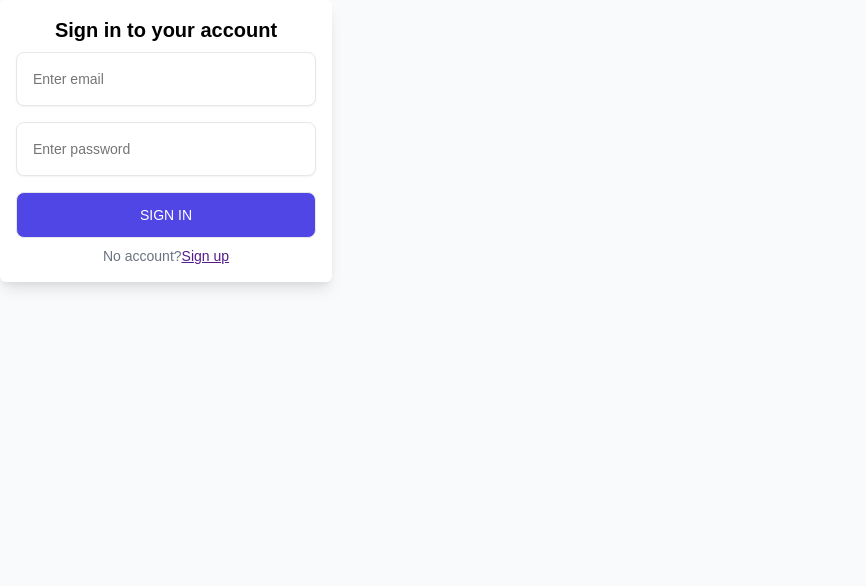
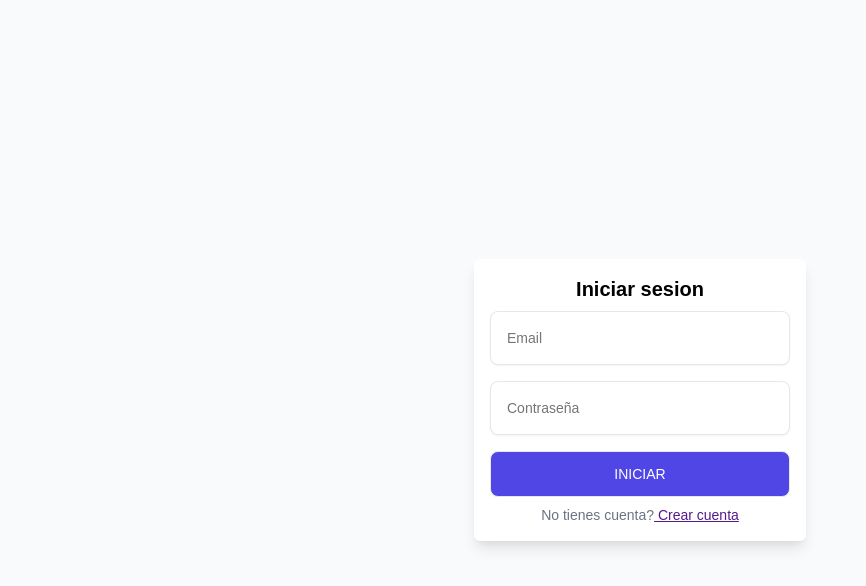
Before and after one commit to Black-Gho5t/at-91, a React (Vite) app in the folder src/renderer/: page /login in a window 1280 px wide. Shown: the top 586 px of the page, without its empty margins (0-866 px from the left). Built offline with nearby package versions, Linux system fonts and the light colour scheme.

Commit message:
casi nada, solo edicion de stylo de login

```diff
--- a/src/renderer/src/App.tsx
+++ b/src/renderer/src/App.tsx
@@ -1,7 +1,7 @@
 import { BrowserRouter as Router, Routes, Route } from "react-router-dom";
 import React from 'react'
 import Home from './pages/home'
-import LoginPage from "./components/loginPage";
+import LoginPage from "./components/login/loginPage";
 
 //a
 function App(): React.JSX.Element {
--- a/src/renderer/src/assets/loginPage.css
+++ b/src/renderer/src/assets/loginPage.css
@@ -63,3 +63,11 @@
 .signup-link a {
   text-decoration: underline;
 }
+
+.container-login{
+  position: absolute;
+  height: 100%;
+  width: 100%;
+  display: grid;
+  place-items: center;
+}
--- /dev/null
+++ b/src/renderer/src/components/login/loginPage.tsx
@@ -0,0 +1,28 @@
+import React from 'react'
+import "../../assets/loginPage.css"
+
+export default function LoginPage(): React.JSX.Element {
+  return (
+    <div className="container-login">
+      <form className="form">
+        <p className="form-title">Iniciar sesion</p>
+        <div className="input-container">
+          <input type="email" placeholder="Email"></input>
+          <span>
+          </span>
+        </div>
+        <div className="input-container">
+          <input type="password" placeholder="Contraseña"></input>
+        </div>
+        <button type="submit" className="submit">
+          Iniciar
+        </button>
+
+        <p className="signup-link">
+          No tienes cuenta?
+          <a href=""> Crear cuenta</a>
+        </p>
+      </form>
+    </div>
+  )
+}
--- a/src/renderer/src/components/loginPage.tsx
+++ /dev/null
@@ -1,28 +0,0 @@
-import React from 'react'
-import "../assets/loginPage.css"
-
-export default function LoginPage(): React.JSX.Element {
-  return (
-
-  <form className="form">
-    <p className="form-title">Sign in to your account</p>
-    <div className="input-container">
-      <input type="email" placeholder="Enter email"></input>
-      <span>
-      </span>
-    </div>
-    <div className="input-container">
-      <input type="password" placeholder="Enter password"></input>
-    </div>
-    <button type="submit" className="submit">
-      Sign in
-    </button>
-
-    <p className="signup-link">
-      No account?
-      <a href="">Sign up</a>
-    </p>
-  </form>
-
-  )
-}
```
Also changed, not shown: src/renderer/src/components/login/newUser.tsx (added, +28 -0 lines).
